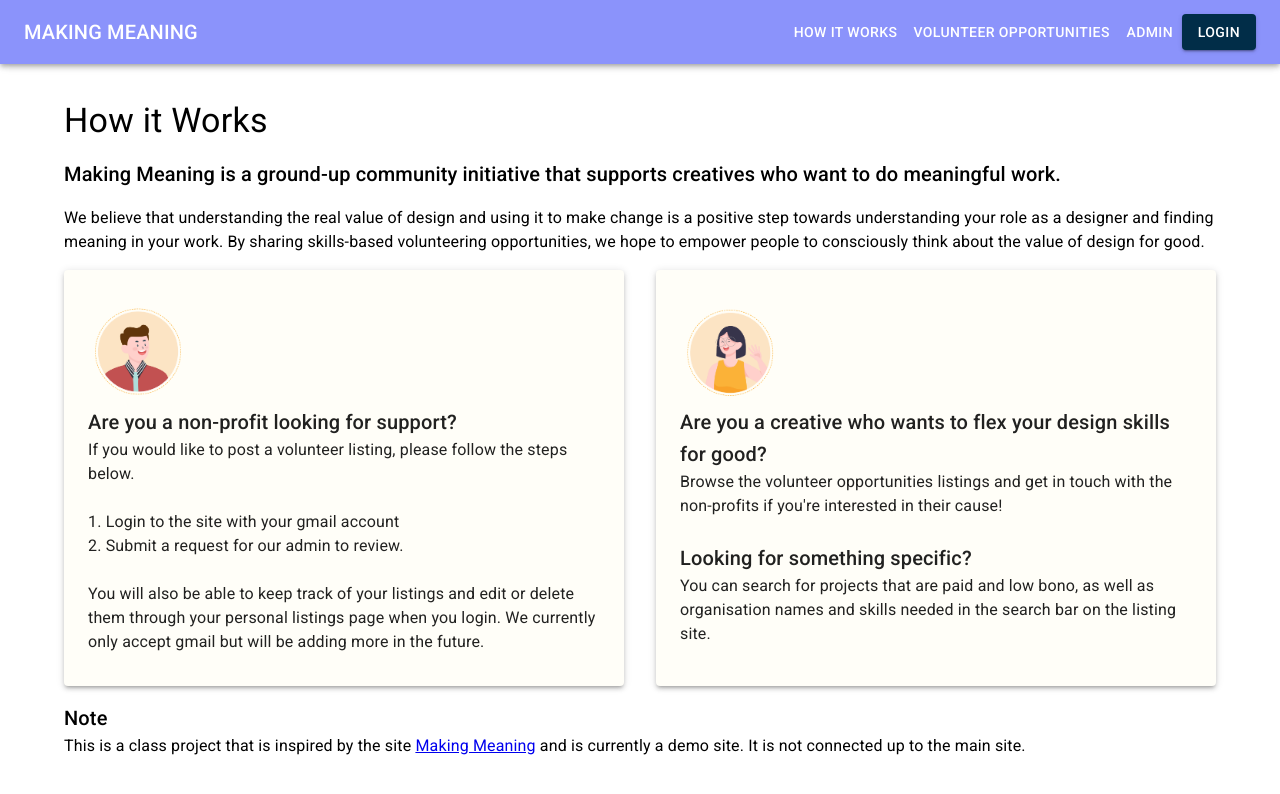
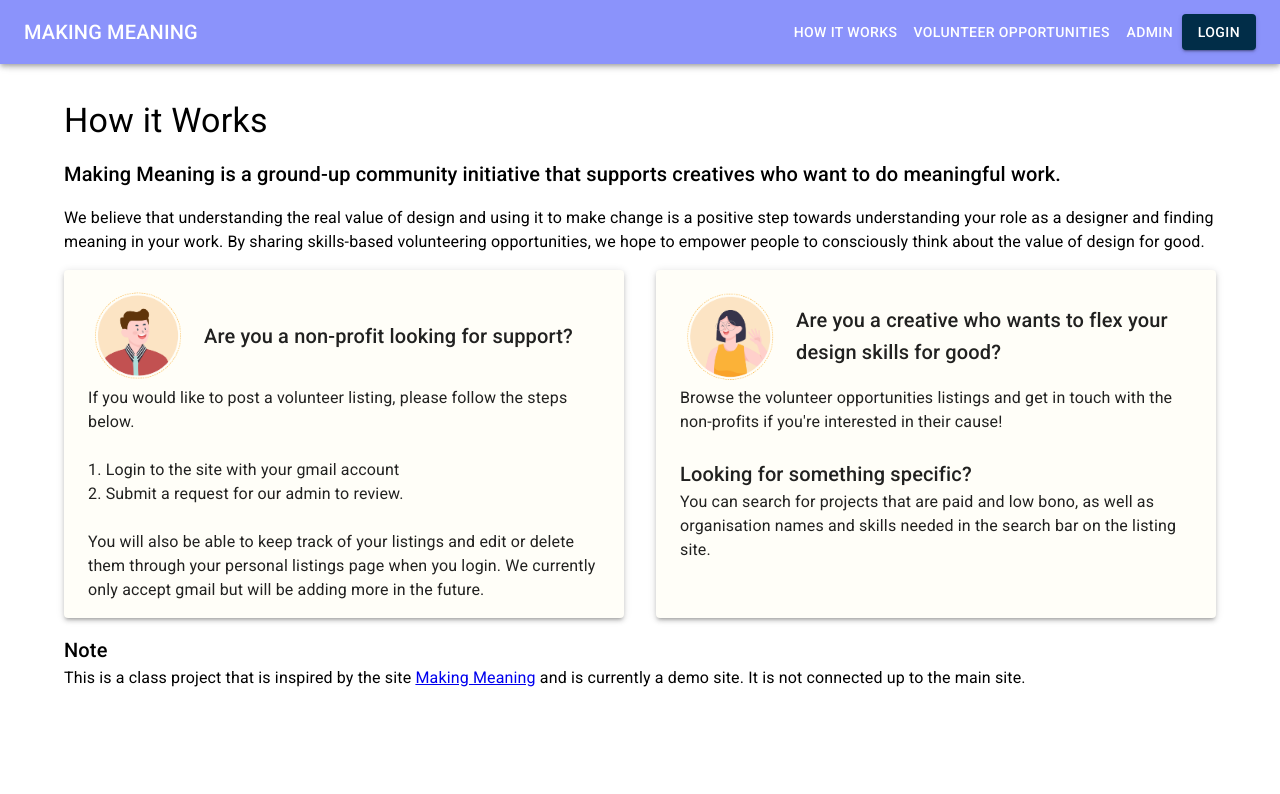
Before and after one commit to mafiageek/ptbc5-project2, a React (Create React App) app: page /HowItWorks in a window 1280 px wide. Shown: the top 794 px of the page. Built offline with nearby package versions, Linux system fonts and the light colour scheme; no server answers.

Commit message:
added different colors for chips based on remuneration

```diff
--- a/src/App.js
+++ b/src/App.js
@@ -31,7 +31,7 @@ const theme = createTheme({
     },
 
     tertiary: {
-      main: "#FCEDA5",
+      main: "#FFE462",
       contrastText: "#012D48",
     },
 
--- a/src/components/ListCard.js
+++ b/src/components/ListCard.js
@@ -95,7 +95,21 @@ export default function ListCard(props) {
                   />
 
                   <Stack direction="row" gap={1}>
-                    <Chip color="tertiary" label={post.remuneration} />
+                    {post.remuneration === "Pro Bono" && (
+                      <Chip
+                        sx={{ backgroundColor: "#FFF6CC", color: "#012D48" }}
+                        label={post.remuneration}
+                      />
+                    )}
+                    {post.remuneration === "Paid Project" && (
+                      <Chip
+                        sx={{ backgroundColor: "#F6D000", color: "#012D48" }}
+                        label={post.remuneration}
+                      />
+                    )}
+                    {post.remuneration === "Low Bono" && (
+                      <Chip color="tertiary" label={post.remuneration} />
+                    )}
                   </Stack>
 
                   <Stack direction="row" gap={1}>
@@ -121,7 +135,6 @@ export default function ListCard(props) {
                     sx={{
                       height: 100,
                       textOverflow: "ellipsis",
-                      flexGrow: 1,
                       overflow: "hidden",
                     }}
                   >
@@ -131,9 +144,7 @@ export default function ListCard(props) {
               </CardContent>
 
               <CardActions>
-                <Stack direction="row" spacing={2}>
-                  <ListingModal post={post} />
-                </Stack>
+                <ListingModal post={post} />
               </CardActions>
             </Card>
           </Grid>
--- a/src/components/ListingModal.js
+++ b/src/components/ListingModal.js
@@ -52,7 +52,7 @@ export default function ListingModal(props) {
               <Stack gap={1}>
                 <Box component="img" height="40" src={props.post.logoURL} />
 
-                <Chip color="tertiary" label={props.post.remuneration} />
+                <Chip color="tertiary" label={props.post.remuneration} sx={{width: 90}}/>
 
                 <Typography variant="h6">Skills Needed</Typography>
 
--- a/src/pages/HowItWorks.js
+++ b/src/pages/HowItWorks.js
@@ -1,5 +1,5 @@
 import React from "react";
-import { Container, Grid, Paper, Typography } from "@mui/material";
+import { Container, Grid, Paper, Stack, Typography } from "@mui/material";
 import { Box } from "@mui/system";
 import NonProfitImg from "../images/non-profit-img.png";
 import VolunteerImg from "../images/volunteer-img.png";
@@ -41,7 +41,9 @@ export default function HowItWorks() {
             <Grid container direction="row" alignItems="stretch" spacing={4}>
               <Grid item xs={6}>
                 <Paper elevation={3} sx={{ height: "100%" }}>
-                  <Container sx={{ p: 4 }}>
+                  <Container sx={{ p: 2 }}>
+                    <Stack>
+                      <Box container display="flex" alignItems="center">
                         <Box
                           component="img"
                           sx={{
@@ -49,13 +51,14 @@ export default function HowItWorks() {
                             width: 100,
                             maxHeight: { xs: 233, md: 167 },
                             maxWidth: { xs: 350, md: 250 },
+                            pr: 2,
                           }}
                           src={NonProfitImg}
                         />
                         <Typography variant="h6">
                           Are you a non-profit looking for support?
                         </Typography>
-
+                      </Box>
                       <Typography>
                         If you would like to post a volunteer listing, please
                         follow the steps below.
@@ -67,15 +70,17 @@ export default function HowItWorks() {
                         <br />
                         You will also be able to keep track of your listings and
                         edit or delete them through your personal listings page
-                      when you login. We currently only accept gmail but will be
-                      adding more in the future.
+                        when you login. We currently only accept gmail but will
+                        be adding more in the future.
                       </Typography>
+                    </Stack>
                   </Container>
                 </Paper>
               </Grid>
               <Grid item xs={6}>
                 <Paper elevation={3} sx={{ height: "100%" }}>
-                  <Container sx={{ p: 4 }}>
+                  <Container sx={{ p: 2 }}>
+                    <Box container display="flex" alignItems="center">
                       <Box
                         component="img"
                         sx={{
@@ -83,6 +88,7 @@ export default function HowItWorks() {
                           width: 100,
                           maxHeight: { xs: 233, md: 167 },
                           maxWidth: { xs: 350, md: 250 },
+                          pr: 2,
                         }}
                         src={VolunteerImg}
                       />
@@ -90,7 +96,7 @@ export default function HowItWorks() {
                         Are you a creative who wants to flex your design skills
                         for good?
                       </Typography>
-
+                    </Box>
                     <Typography>
                       Browse the volunteer opportunities listings and get in
                       touch with the non-profits if you're interested in their
```
Lines whose indentation alone changed are shown as unchanged.
